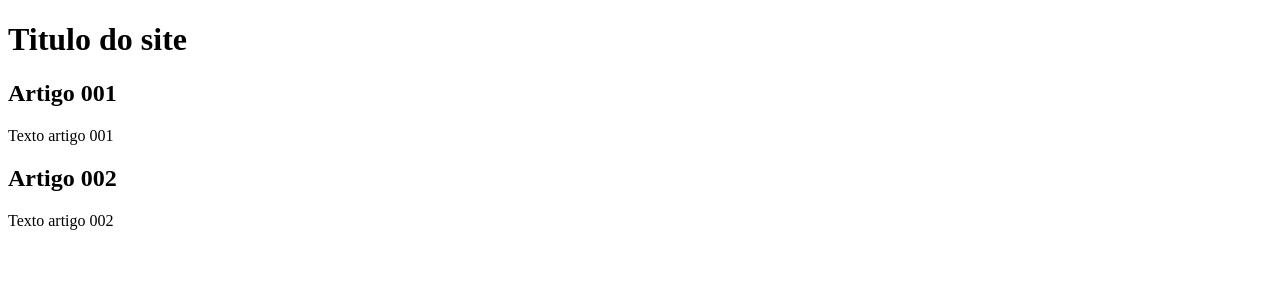
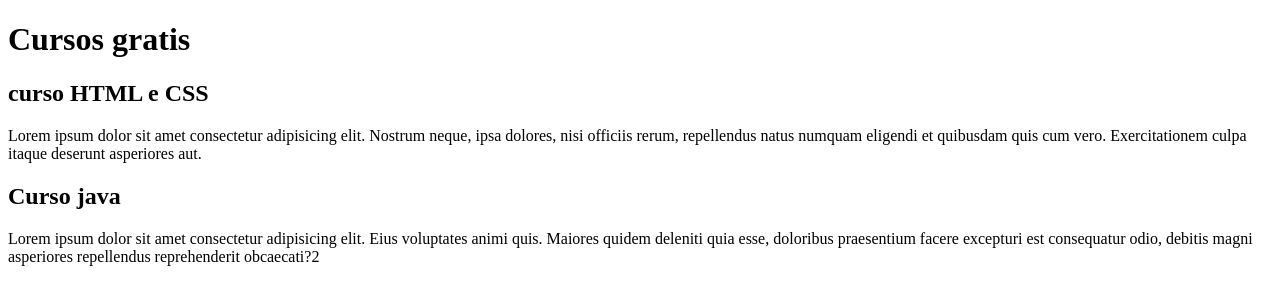
Before and after one commit to ravelrcamargo/Projeto-site, a plain HTML site: page index.html in a window 1280 px wide. Drawn offline with Linux system fonts and the light colour scheme.

Commit message:
comecei a escrever o conteúdo

```diff
--- a/index.html
+++ b/index.html
@@ -3,20 +3,20 @@
 <head>
     <meta charset="UTF-8">
     <meta name="viewport" content="width=device-width, initial-scale=1.0">
-    <title>Titulo do site</title>
+    <title></title>
 </head>
 <body>
     <main>
         <header>
-            <h1>Titulo do site</h1>
+            <h1>Cursos gratis</h1>
         </header>
         <article>
-            <h2>Artigo 001</h2>
-            <p>Texto artigo 001</p>
+            <h2>curso HTML  e CSS</h2>
+            <p>Lorem ipsum dolor sit amet consectetur adipisicing elit. Nostrum neque, ipsa dolores, nisi officiis rerum, repellendus natus numquam eligendi et quibusdam quis cum vero. Exercitationem culpa itaque deserunt asperiores aut.</p>
         </article>
         <article>
-            <h2>Artigo 002</h2>
-            <p>Texto artigo 002</p>
+            <h2>Curso java</h2>
+            <p>Lorem ipsum dolor sit amet consectetur adipisicing elit. Eius voluptates animi quis. Maiores quidem deleniti quia esse, doloribus praesentium facere excepturi est consequatur odio, debitis magni asperiores repellendus reprehenderit obcaecati?2</p>
         </article>
     </main>
 
```
